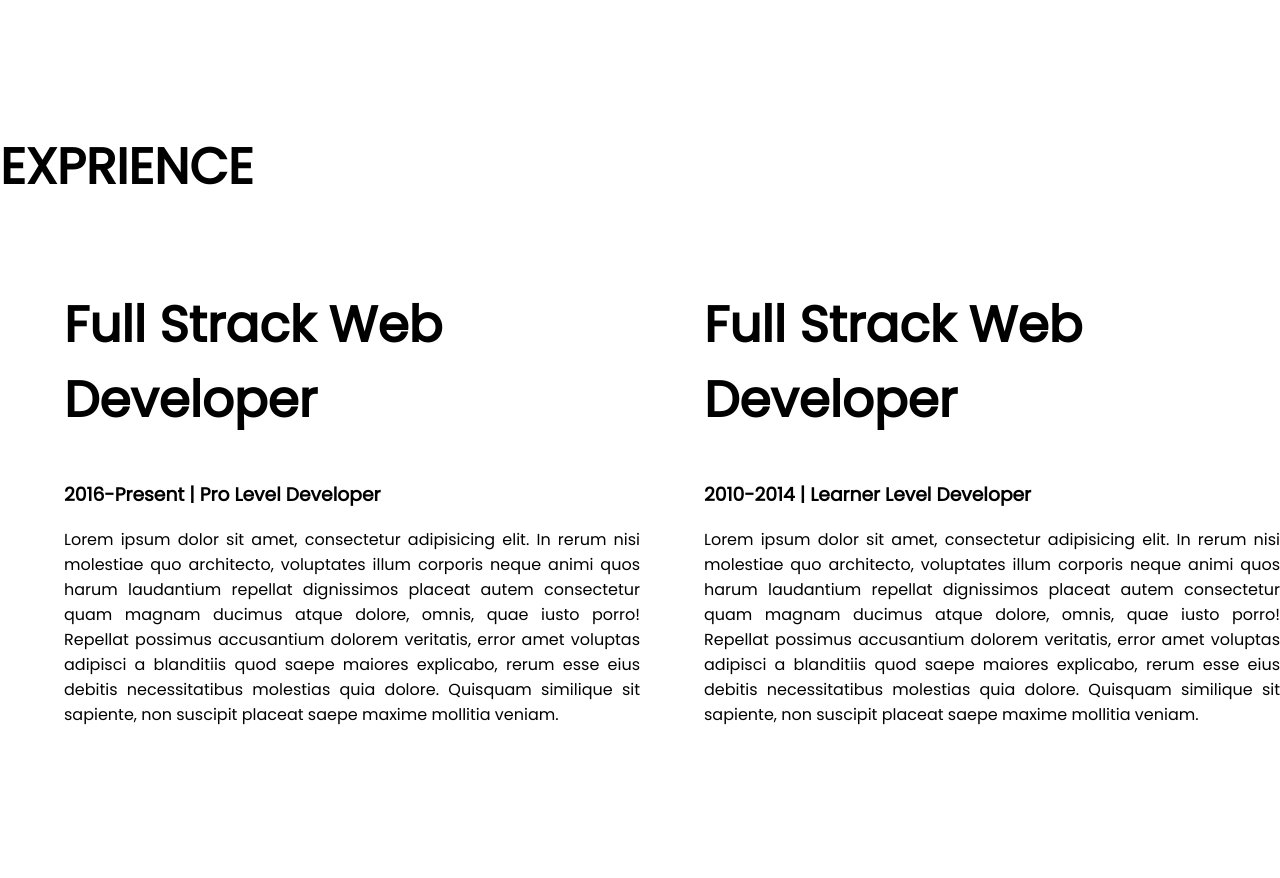
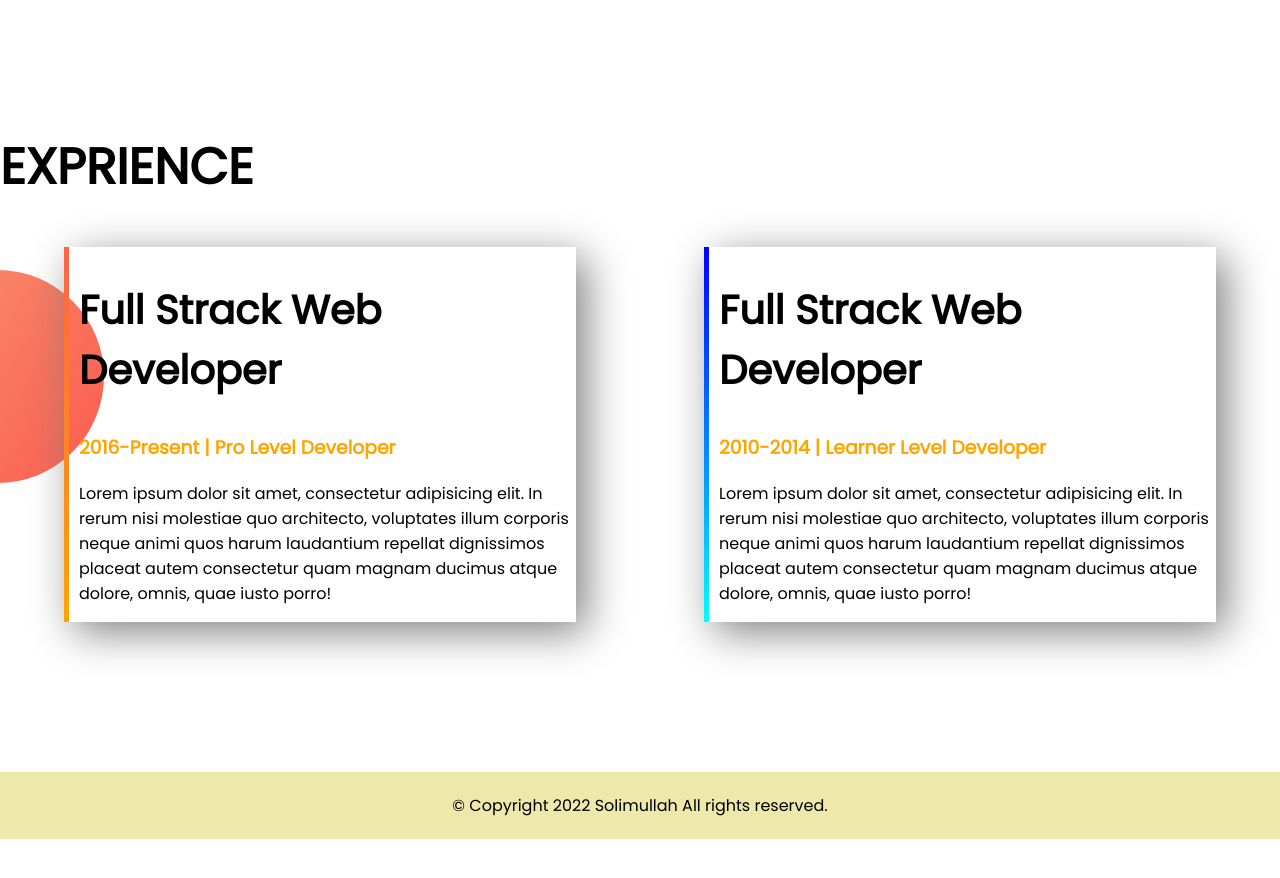
Before and after one commit to Solimullah10/developer-portfolio, a plain HTML site: page index.html in a window 1280 px wide. Shown: the part 1080-1958 px from the top of the page. After the commit the page ends 1919 px from the top, so only its background shows below. Drawn offline with Linux system fonts and the light colour scheme.

Commit message:
Add Footer

```diff
--- a/index.html
+++ b/index.html
@@ -46,31 +46,27 @@
     <section class="exprience-area">
         <h1>EXPRIENCE</h1>
         <div class="flexible-container">
-            <div class="half-width">
-                <h1>Full Strack Web Developer</h1>
-                <h3>2016-Present | Pro Level Developer</h3>
+            <div id="exp-level" class="exprience-item">
+                <h2>Full Strack Web Developer</h2>
+                <h3 class="orange-color">2016-Present | Pro Level Developer</h3>
                 <p>Lorem ipsum dolor sit amet, consectetur adipisicing elit. In rerum nisi molestiae quo architecto,
                     voluptates illum corporis neque animi quos harum laudantium repellat dignissimos placeat autem
-                    consectetur quam magnam ducimus atque dolore, omnis, quae iusto porro! Repellat possimus accusantium
-                    dolorem veritatis, error amet voluptas adipisci a blanditiis quod saepe maiores explicabo, rerum
-                    esse eius debitis necessitatibus molestias quia dolore. Quisquam similique sit sapiente, non
-                    suscipit placeat saepe maxime mollitia veniam.</p>
+                    consectetur quam magnam ducimus atque dolore, omnis, quae iusto porro!</p>
             </div>
-            <div class="half-width">
-                <h1>Full Strack Web Developer</h1>
-                <h3>2010-2014 | Learner Level Developer</h3>
+            <div id="learn-level" class="exprience-item">
+                <h2>Full Strack Web Developer</h2>
+                <h3 class="orange-color">2010-2014 | Learner Level Developer</h3>
                 <p>Lorem ipsum dolor sit amet, consectetur adipisicing elit. In rerum nisi molestiae quo architecto,
                     voluptates illum corporis neque animi quos harum laudantium repellat dignissimos placeat autem
-                    consectetur quam magnam ducimus atque dolore, omnis, quae iusto porro! Repellat possimus accusantium
-                    dolorem veritatis, error amet voluptas adipisci a blanditiis quod saepe maiores explicabo, rerum
-                    esse
-                    eius debitis necessitatibus molestias quia dolore. Quisquam similique sit sapiente, non suscipit
-                    placeat
-                    saepe maxime mollitia veniam.</p>
+                    consectetur quam magnam ducimus atque dolore, omnis, quae iusto porro!</p>
 
             </div>
         </div>
     </section>
+    <footer>
+        <p>&copy; Copyright 2022 Solimullah
+            All rights reserved.</p>
+    </footer>
 
 </body>
 
--- a/style.css
+++ b/style.css
@@ -4,6 +4,9 @@ body{
 }
 h1{
   font-size: 50px;
+}
+h2{
+    font-size: 40px;
 }
 .orange-color{
     color: orange;
@@ -37,8 +40,36 @@ section{
     background-image: url(images/dream-bg.png);
     background-repeat: no-repeat;
     background-position: right;
-
+}
+.exprience-area{
+    background-image: url(images/exp-bg.png);
+    background-repeat: no-repeat;
+    background-position: left;
 }
 .flexible-container{
     display: flex;
 }
+.exprience-item{
+    width: 40%;
+    box-shadow: 10px 10px 40px gray;
+    margin-left: 5%;
+    margin-right: 5%;
+    padding-left: 10px;
+}
+#learn-level{
+    border-left: 5px solid;
+    border-image: linear-gradient(blue,cyan);
+    border-image-slice: 1;
+}
+#exp-level{
+    border-left: 5px solid;
+    border-image: linear-gradient(tomato,orange);
+    border-image-slice: 1;
+}
+footer{
+    background-color: palegoldenrod;
+    padding: 5px 0;
+}
+footer p{
+    text-align: center;
+}
```
